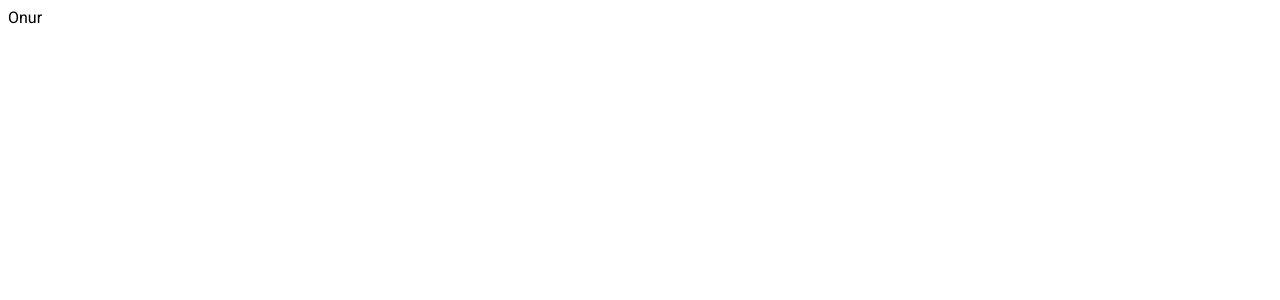
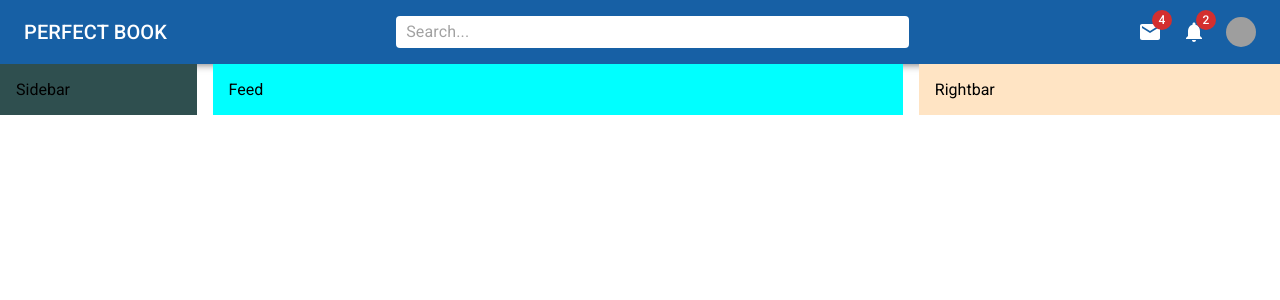
Before and after one commit to oozcann/social_media, a React (Create React App) app in the folder app/: page / in a window 1280 px wide. Shown: the top 300 px of the page. Built offline with nearby package versions, Linux system fonts and the light colour scheme; grey boxes are pictures that could not be loaded.

Commit message:
Navbar'ın oluşturulması

```diff
--- a/app/public/index.html
+++ b/app/public/index.html
@@ -12,6 +12,7 @@
     <style>
       * {
         font-family: "Roboto", sans-serif;
+        margin: 0;
       }
     </style>
     <title>Social Media</title>
--- a/app/src/App.js
+++ b/app/src/App.js
@@ -1,9 +1,18 @@
-
+import {Stack,Box} from '@mui/material';
+import Sidebar from './components/Sidebar';
+import Feed from './components/Feed';
+import Rightbar from './components/Rightbar';
+import Navbar from './components/Navbar';
 function App() {
   return (
-    <div>
-      Onur
-    </div>
+    <Box>
+      <Navbar></Navbar>
+      <Stack direction='row' spacing={2}>
+        <Sidebar></Sidebar>
+        <Feed></Feed>
+        <Rightbar></Rightbar>
+    </Stack>
+    </Box>
   );
 }
 
--- /dev/null
+++ b/app/src/components/Feed.js
@@ -0,0 +1,12 @@
+import React from 'react'
+import { Box } from '@mui/material'
+
+const Feed = () => {
+  return (
+    <Box bgcolor='cyan' flex={4} p={2}>
+      Feed
+    </Box>
+  )
+}
+
+export default Feed
--- /dev/null
+++ b/app/src/components/Navbar.js
@@ -0,0 +1,90 @@
+import styled from '@emotion/styled'
+import { AppBar, Toolbar, Typography,Box, InputBase, Badge, Avatar,Menu, MenuItem } from '@mui/material'
+import Pets from '@mui/icons-material/Pets';
+import MailIcon from '@mui/icons-material/Mail';
+import NotificationsIcon from '@mui/icons-material/Notifications';
+
+import React, { useState } from 'react'
+
+const StyledToolbar = styled(Toolbar)({
+    display: "flex",
+    justifyContent: "space-between"
+});
+
+const Search = styled("div")(({theme}) => ({
+    backgroundColor: "white",
+    padding: '0 10px',
+    borderRadius: theme.shape.borderRadius,
+  width: "40%",
+}));
+const Icons = styled(Box)(({theme}) => ({
+    display: "none",
+    alignItems: "center",
+    gap: "20px",
+    [theme.breakpoints.up("sm")]: {
+        display: "flex",
+    },
+}));
+const UserBox = styled(Box)(({theme}) => ({
+    display: "flex",
+    alignItems: "center",
+    gap: "20px",
+    [theme.breakpoints.up("sm")]: {
+        display: "none",
+    },
+}));
+
+const Navbar = () => {
+    const [open,setOpen] = useState(false);
+  return (
+    <AppBar position='static'>
+        <StyledToolbar>
+            <Typography variant='h6' sx={{display: {xs: 'none', sm: 'block'}}}>PERFECT BOOK</Typography>
+            <Pets sx={{display: {xs: 'block', sm: 'none'}}}/>
+            <Search>
+                <InputBase placeholder='Search...'/>
+            </Search>
+            <Icons>
+                <Badge badgeContent={4} color='error'>
+                    <MailIcon/>
+                </Badge>
+                <Badge badgeContent={2} color='error'>
+                    <NotificationsIcon/>
+                </Badge>
+                <Avatar
+                    sx={{ width: 30, height: 30 }}
+                    src="https://images.pexels.com/photos/846741/pexels-photo-846741.jpeg?auto=compress&cs=tinysrgb&w=1260&h=750&dpr=2"
+                    onClick={e => setOpen(true)}
+                />
+            </Icons>
+            <UserBox onClick={e => setOpen(true)}>
+                <Avatar
+                    sx={{ width: 30, height: 30 }}
+                    src="https://images.pexels.com/photos/846741/pexels-photo-846741.jpeg?auto=compress&cs=tinysrgb&w=1260&h=750&dpr=2"
+                />
+                <Typography variant='span'>Onur</Typography>
+            </UserBox>
+        </StyledToolbar>
+        <Menu
+            id="demo-positioned-menu"
+            aria-labelledby="demo-positioned-button"
+            open={open}
+            onClose={e => setOpen(false)}
+            anchorOrigin={{
+            vertical: 'top',
+            horizontal: 'right',
+            }}
+            transformOrigin={{
+            vertical: 'top',
+            horizontal: 'right',
+            }}
+        >
+            <MenuItem>Profile</MenuItem>
+            <MenuItem>My account</MenuItem>
+            <MenuItem>Logout</MenuItem>
+        </Menu>
+    </AppBar>
+  )
+}
+
+export default Navbar
--- /dev/null
+++ b/app/src/components/Rightbar.js
@@ -0,0 +1,12 @@
+import { Box } from '@mui/material'
+import React from 'react'
+
+const Rightbar = () => {
+  return (
+    <Box bgcolor='bisque' flex={2} p={2} sx={{display: {xs: "none", sm: "block"}}}>
+      Rightbar
+    </Box>
+  )
+}
+
+export default Rightbar
--- /dev/null
+++ b/app/src/components/Sidebar.js
@@ -0,0 +1,12 @@
+import { Box } from '@mui/material'
+import React from 'react'
+
+const Sidebar = () => {
+  return (
+    <Box bgcolor='darkslategrey' flex={1} p={2} sx={{display: {xs: "none", sm: "block"}}}>
+      Sidebar
+    </Box>
+  )
+}
+
+export default Sidebar
--- a/app/src/index.js
+++ b/app/src/index.js
@@ -1,10 +1,13 @@
 import React from 'react';
 import ReactDOM from 'react-dom/client';
 import App from './App';
-
+import { ThemeProvider } from '@emotion/react';
+import {theme} from "./theme";
 const root = ReactDOM.createRoot(document.getElementById('root'));
 root.render(
   <React.StrictMode>
-    <App />
+    <ThemeProvider theme={theme}>
+      <App />
+    </ThemeProvider>
   </React.StrictMode>
 );
--- /dev/null
+++ b/app/src/theme.js
@@ -0,0 +1,16 @@
+import { createTheme } from "@mui/material";
+
+export const theme = createTheme({
+  palette:{
+    primary:{
+      main: "#1760a5",
+      light: "skyblue"
+    },
+    secondary:{
+      main: '#15c630',
+    },
+    otherColor:{
+      main:"#999"
+    }
+  }
+})
```
